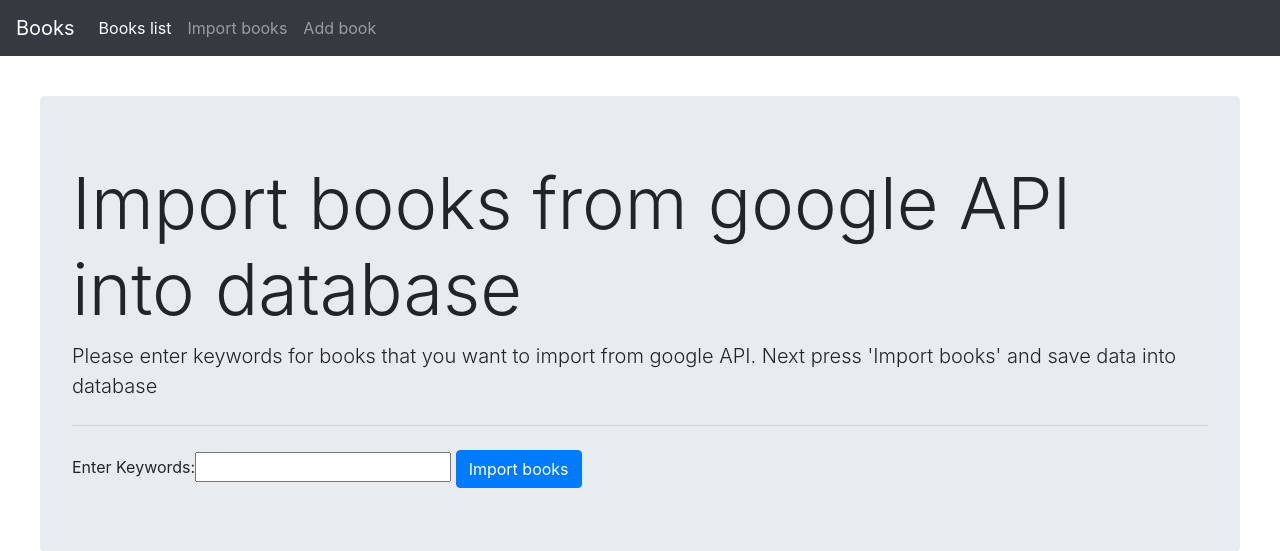
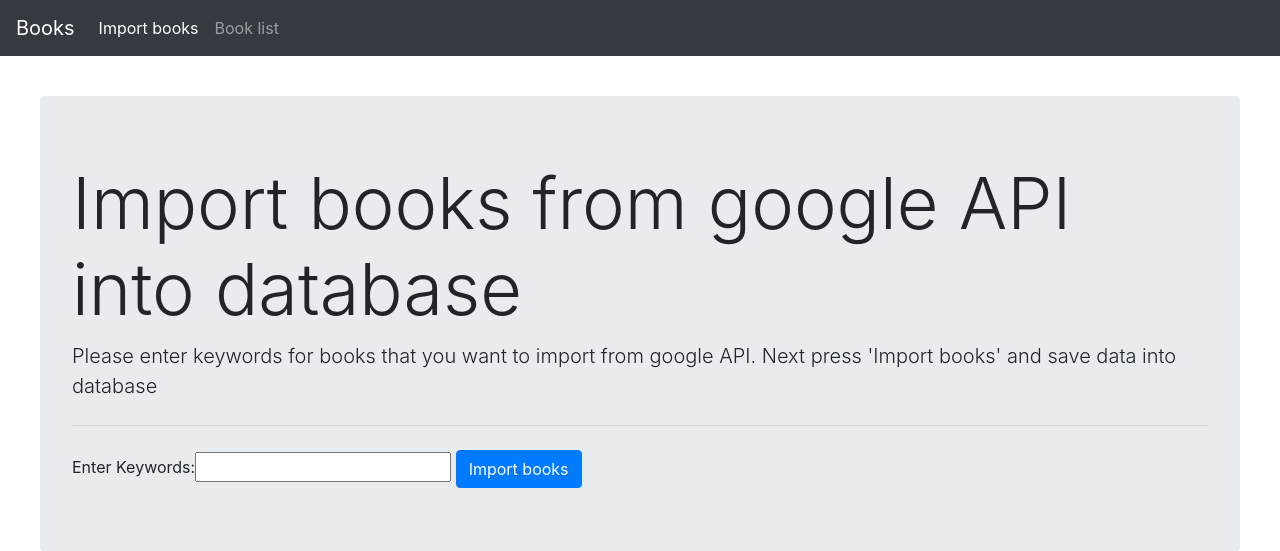
Before and after one commit to paulina1206/Books_REST_API, a Django app: page /import_book/ in a window 1280 px wide. Shown: the top 551 px of the page. Run offline with Django 3.2, Linux system fonts and the light colour scheme; some libraries are stand-ins or nearby versions.

Commit message:
heroku_v7

```diff
--- a/templates/base.html
+++ b/templates/base.html
@@ -21,12 +21,9 @@
     <div class="collapse navbar-collapse" id="navbarColor02">
         <ul class="navbar-nav mr-auto">
             <li class="nav-item active">
-                <a class="nav-link" href="#">Books list <span class="sr-only">(current)</span></a>
+                <a class="nav-link" href="{% url 'import_books' %}">Import books <span class="sr-only">(current)</span></a>
             <li class="nav-item">
-                <a class="nav-link" href="#">Import books</a>
-            </li>
-            <li class="nav-item">
-                <a class="nav-link" href="#">Add book</a>
+                <a class="nav-link" href="{% url 'books_list' %}">Book list</a>
             </li>
         </ul>
     </div>
```
